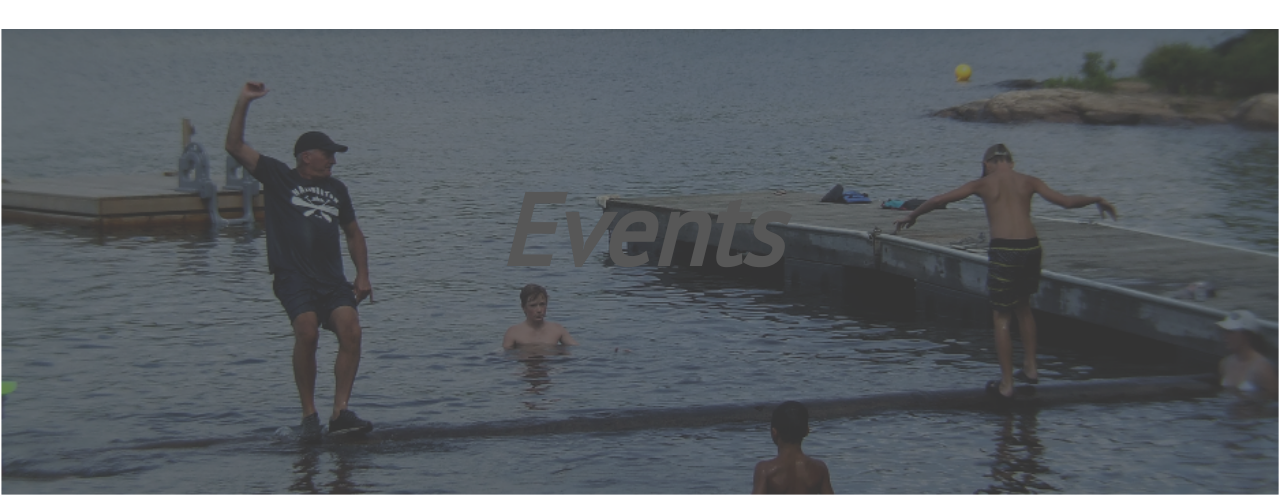
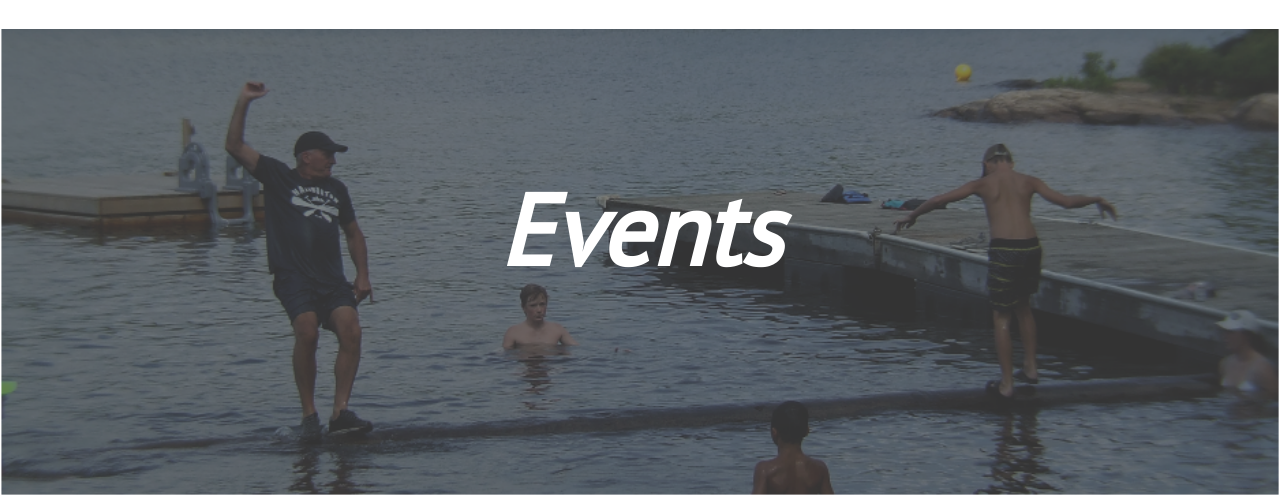
Before and after one commit to jaysondale/boat-rental-app, a Django app: page /events/ in a window 1280 px wide. Shown: the part 171-670 px from the top of the page. Run offline with Django 3.2, Linux system fonts and the light colour scheme; data that the repository does not hold is empty; some libraries are stand-ins or nearby versions.

Commit message:
Fixed titles

```diff
--- a/src/static/css/base.css
+++ b/src/static/css/base.css
@@ -31,10 +31,17 @@ html, body {
 
 }
 
+.title-dark {
+	color: rgb(87,87,87);
+}
+
 @media (min-width: 768px) {
 	.title-top {
 		font-size: 100px;
 		color: rgb(87,87,87);
+	}
+	.title-dark {
+		color: rgb(255, 255, 255);
 	}
 }
 
```
